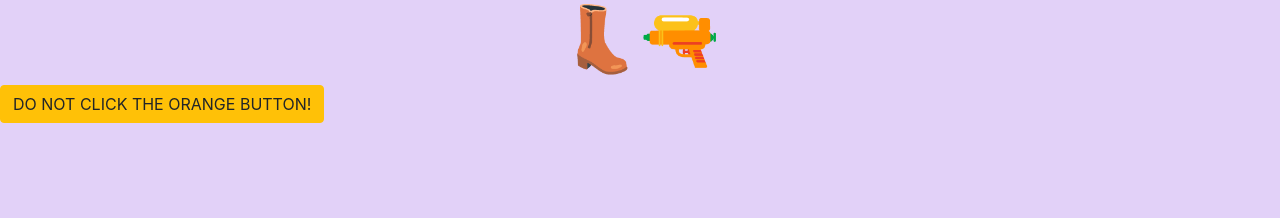
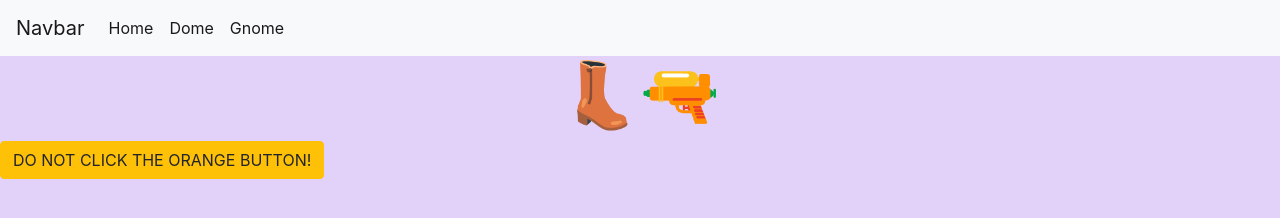
Before and after one commit to ivannio/bootstrap, a plain HTML site: page index.html in a window 1280 px wide. Drawn offline with nearby package versions, Linux system fonts and the light colour scheme.

Commit message:
added navbar

```diff
--- a/index.html
+++ b/index.html
@@ -9,7 +9,26 @@
     <link rel="stylesheet" href="main.css">
 </head>
 <body>
-    <h1>👢🔫</h1>
+        <nav class="navbar navbar-expand-lg navbar-light bg-light">
+            <a class="navbar-brand" href="#">Navbar</a>
+            <button class="navbar-toggler" type="button" data-toggle="collapse" data-target="#navbarSupportedContent" aria-controls="navbarSupportedContent" aria-expanded="false" aria-label="Toggle navigation">
+              <span class="navbar-toggler-icon"></span>
+            </button>
+            <div class="collapse navbar-collapse" id="navbarSupportedContent">
+              <ul class="navbar-nav mr-auto">
+                <li class="nav-item active">
+                  <a class="nav-link" href="#">Home <span class="sr-only">(current)</span></a>
+                </li>
+                <li class="nav-item active">
+                  <a class="nav-link" href="#">Dome <span class="sr-only">(current)</span></a>
+                </li>
+                <li class="nav-item active">
+                  <a class="nav-link" href="#">Gnome <span class="sr-only">(current)</span></a>
+                </li>
+              </ul>
+            </div>
+          </nav>
+          <h1>👢🔫</h1>
     <button type="button" class="btn btn-warning">DO NOT CLICK THE ORANGE BUTTON!</button>
     <script src="main.js"></script>
 </body>
```
